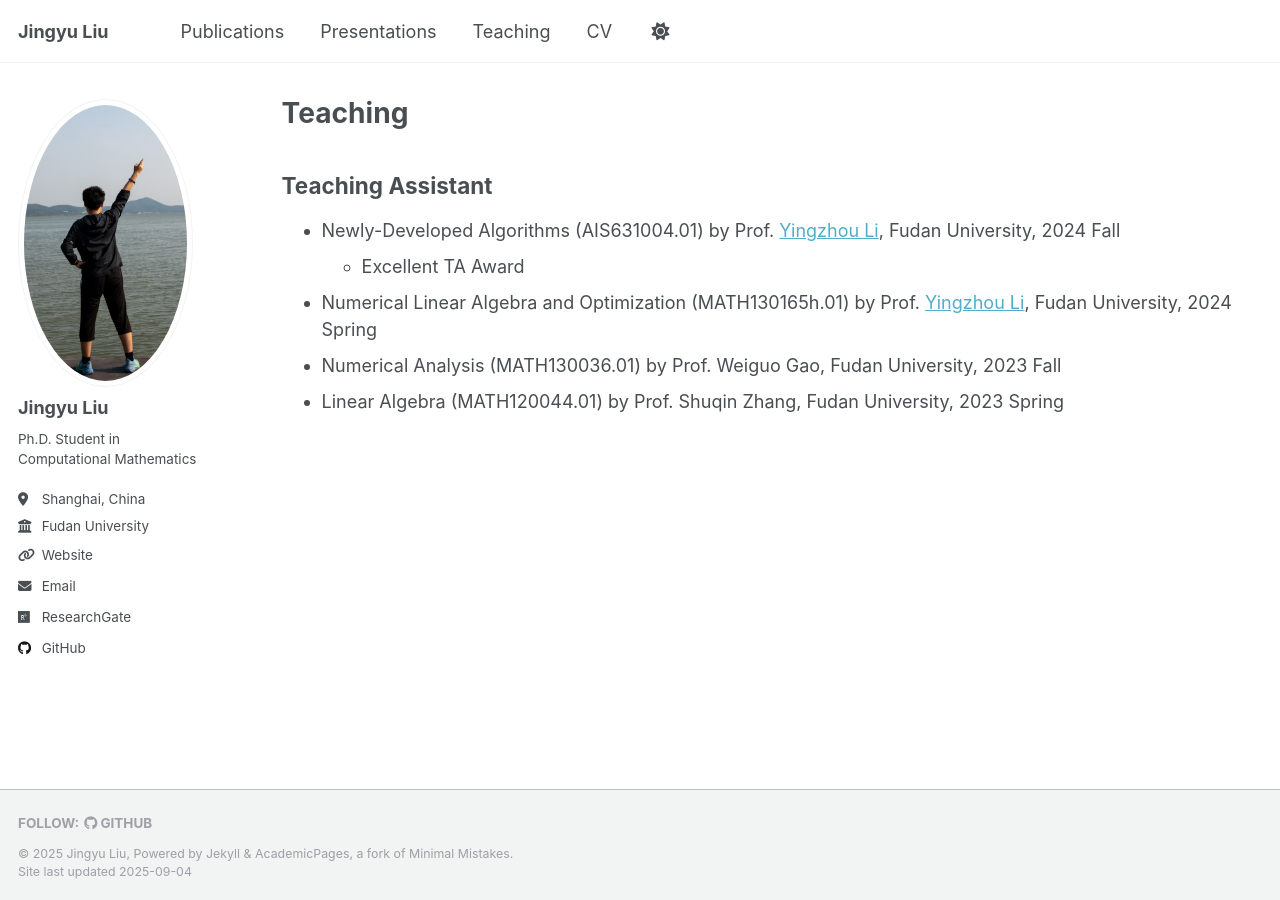
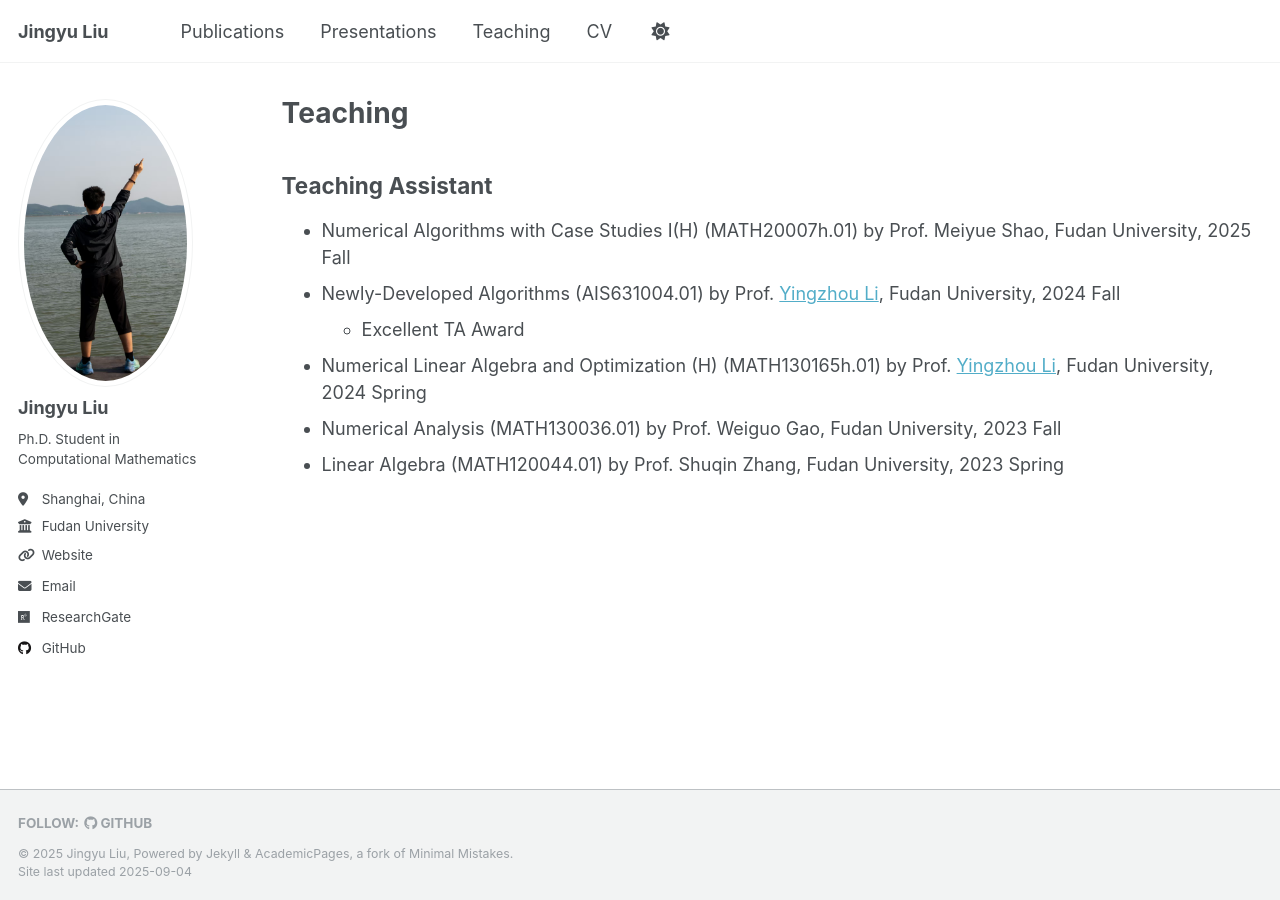
Before and after one commit to JingyuLiuMath/JingyuLiuMath.github.io, a Jekyll site: the page built from _pages/teaching.md, in a window 1280 px wide. Built offline with Jekyll 4.4.1, drawn with Linux system fonts in a browser that asks for light colours.

Commit message:
update teaching

```diff
--- a/_pages/teaching.md
+++ b/_pages/teaching.md
@@ -9,8 +9,9 @@ author_profile: true
 
 ## Teaching Assistant
 
+* Numerical Algorithms with Case Studies I(H) (MATH20007h.01) by Prof. Meiyue Shao, Fudan University, 2025 Fall
 * Newly-Developed Algorithms (AIS631004.01) by Prof. [Yingzhou Li](https://yingzhouli.com/), Fudan University, 2024 Fall
   * Excellent TA Award
-* Numerical Linear Algebra and Optimization (MATH130165h.01) by Prof. [Yingzhou Li](https://yingzhouli.com/), Fudan University, 2024 Spring
+* Numerical Linear Algebra and Optimization (H) (MATH130165h.01) by Prof. [Yingzhou Li](https://yingzhouli.com/), Fudan University, 2024 Spring
 * Numerical Analysis (MATH130036.01) by Prof. Weiguo Gao, Fudan University, 2023 Fall
 * Linear Algebra (MATH120044.01) by Prof. Shuqin Zhang, Fudan University, 2023 Spring
```
Also changed, not shown: _pages/about.md (+1 -1 lines).
